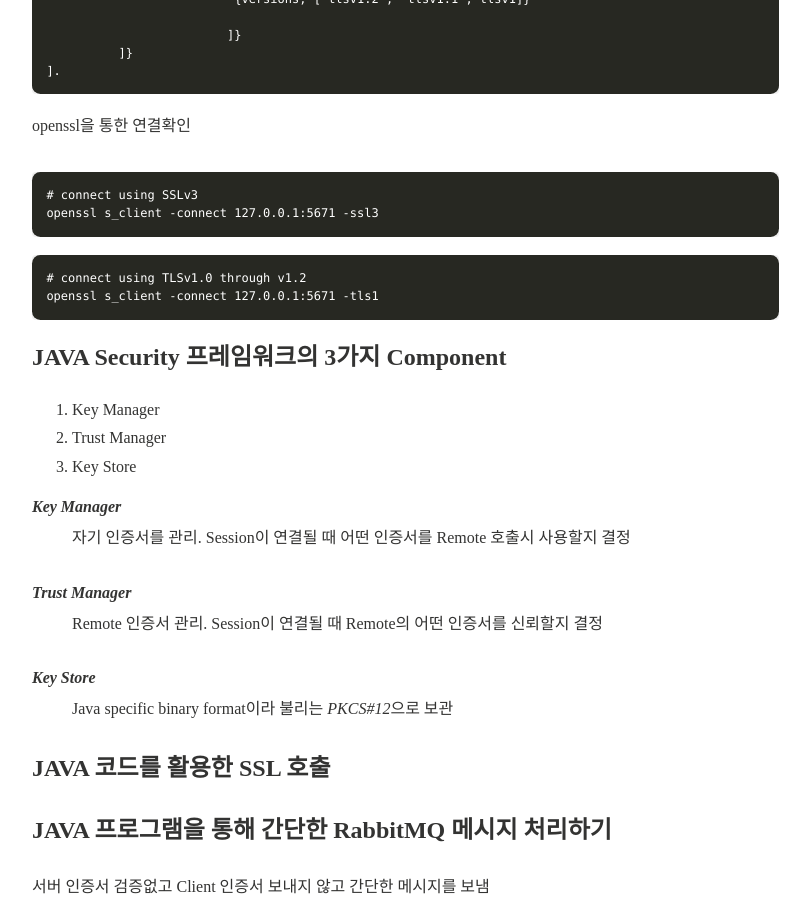
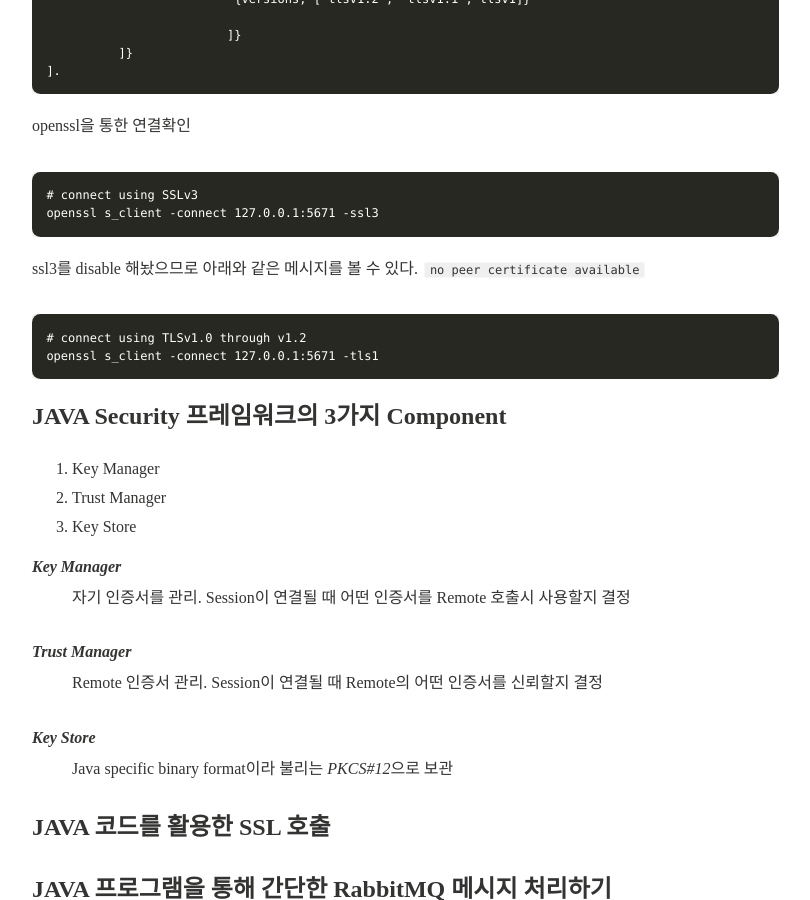
Before and after one commit to gjchoi/gjchoi.github.io, a Jekyll site: the page built from _posts/2016-04-17-rabbit-mq-TLS.md, in a window 1280 px wide and 900 px high, scrolled down 4484 px. Shown: the whole window, without its empty margins (256-1066 px from the left). Built offline with Jekyll 4.4.1, drawn with Linux system fonts in a browser that asks for light colours; nearby versions of some CDN libraries; comment, search, counter and statistics services are not loaded.

Commit message:
Update 2016-04-17-rabbit-mq-TLS.md

```diff
--- a/_posts/2016-04-17-rabbit-mq-TLS.md
+++ b/_posts/2016-04-17-rabbit-mq-TLS.md
@@ -255,6 +255,10 @@ openssl을 통한 연결확인
 openssl s_client -connect 127.0.0.1:5671 -ssl3
 ~~~
 
+ssl3를 disable 해놨으므로 아래와 같은 메시지를 볼 수 있다.
+`no peer certificate available`
+
+
 ~~~
 # connect using TLSv1.0 through v1.2
 openssl s_client -connect 127.0.0.1:5671 -tls1
```
